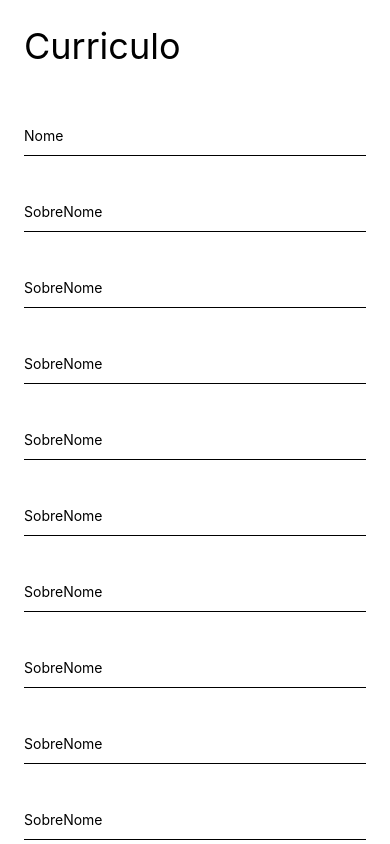
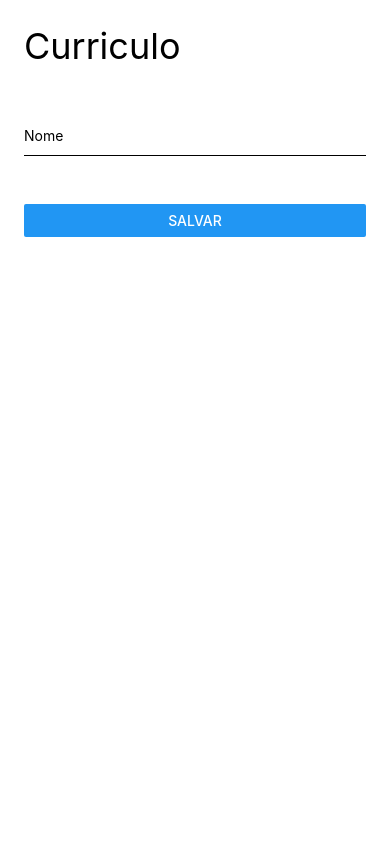
Before and after one commit to OliverJack0/Apps, a React Native app: screen / in a window 390 px wide. Built offline with nearby package versions, Linux system fonts and the light colour scheme.

Commit message:
Update KeyBord.js

```diff
--- a/SRC/components/KeyBord.js
+++ b/SRC/components/KeyBord.js
@@ -20,15 +20,7 @@ const KeyboardAvoidingComponent = () => {
         <View style={styles.inner}>
           <Text style={styles.header}>Curriculo</Text>
           <TextInput placeholder="Nome" style={styles.textInput} />
-          <TextInput placeholder="SobreNome" style={styles.textInput} />
-          <TextInput placeholder="SobreNome" style={styles.textInput} />
-          <TextInput placeholder="SobreNome" style={styles.textInput} />
-          <TextInput placeholder="SobreNome" style={styles.textInput} />
-          <TextInput placeholder="SobreNome" style={styles.textInput} />
-          <TextInput placeholder="SobreNome" style={styles.textInput} />
-          <TextInput placeholder="SobreNome" style={styles.textInput} />
-          <TextInput placeholder="SobreNome" style={styles.textInput} />
-          <TextInput placeholder="SobreNome" style={styles.textInput} />
+
           <View style={styles.btnContainer}>
             <Button title="Salvar" onPress={() => null} />
           </View>
```
